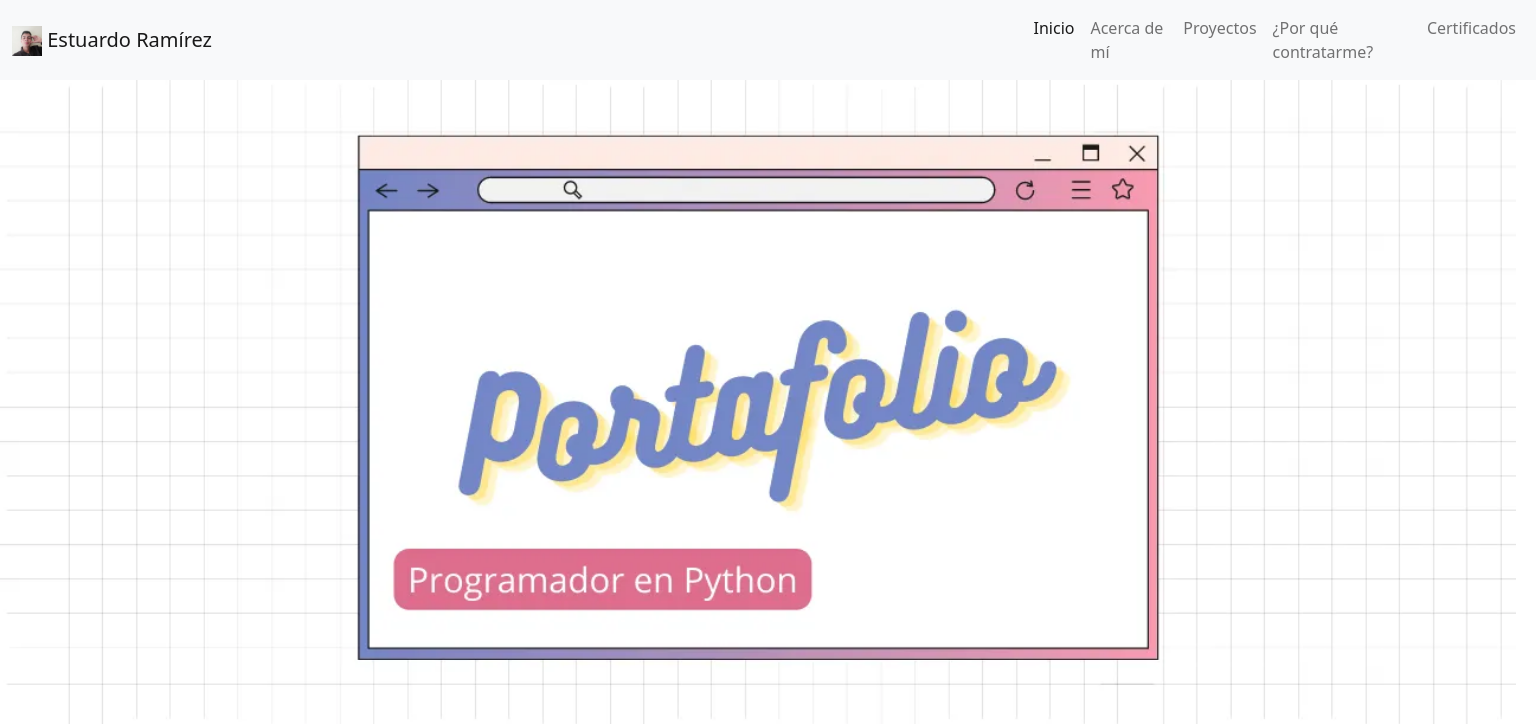
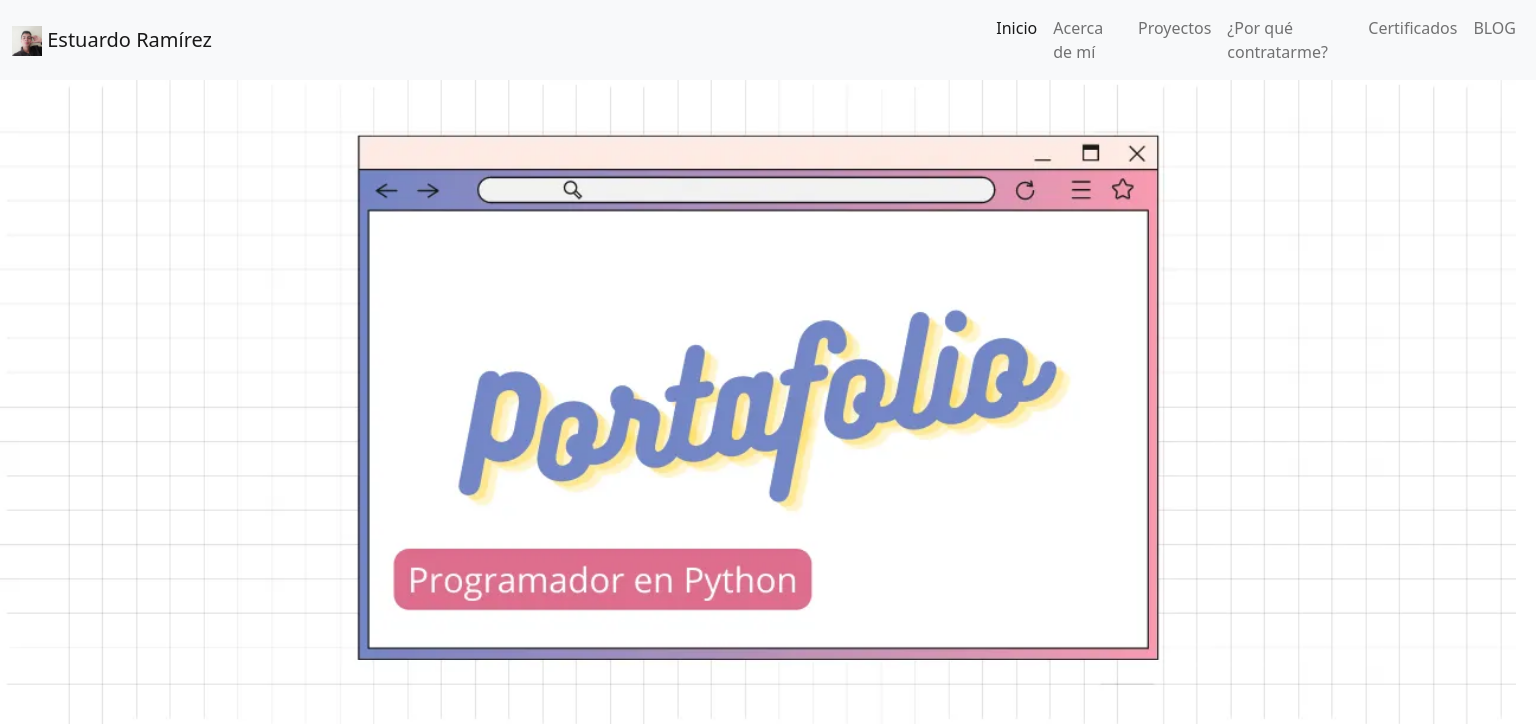
Before and after one commit to estuardodev/ServidorOld, a Django app: page / in a window 1536 px wide. Shown: the top 724 px of the page. Run offline with Django 4.2, Linux system fonts and the light colour scheme; data comes from the database, SQL or seed files in the repository; parts of the project's set-up code (start-up, migrations or seed data) failed here and were passed over.

Commit message:
Se agrego el enlace al blog

```diff
--- a/Server/portafolio/static/portafolio/css/style.css
+++ b/Server/portafolio/static/portafolio/css/style.css
@@ -99,7 +99,7 @@
 
 @media only screen and (min-width: 1076px), (max-width: 1280px) {
     #navbarNav{
-        padding-left: 30%;
+        padding-left: 25%;
     }
     .a{
         padding-left: 50px;
@@ -123,7 +123,7 @@
 
 @media only screen and (min-width: 1281px) {
     #navbarNav{
-        padding-left: 34%;
+        padding-left: 29%;
     }
 
     .a{
@@ -147,7 +147,7 @@
 
 @media only screen and (min-width: 1025px), (max-width: 1075px) {
     #navbarNav{
-        padding-left: 33%;
+        padding-left: 28%;
     }
 
     .a{
--- a/Server/portafolio/templates/portafolio/index.html
+++ b/Server/portafolio/templates/portafolio/index.html
@@ -60,6 +60,9 @@
             </li>
             <li class="nav-item">
               <a class="nav-link" href="#certificaciones">Certificados</a>
+            </li>
+            <li class="nav-item">
+              <a class="nav-link" href="https://blog.estuardodev.com" target="_blank">BLOG</a>
             </li>
           </ul>
         </div>
```
